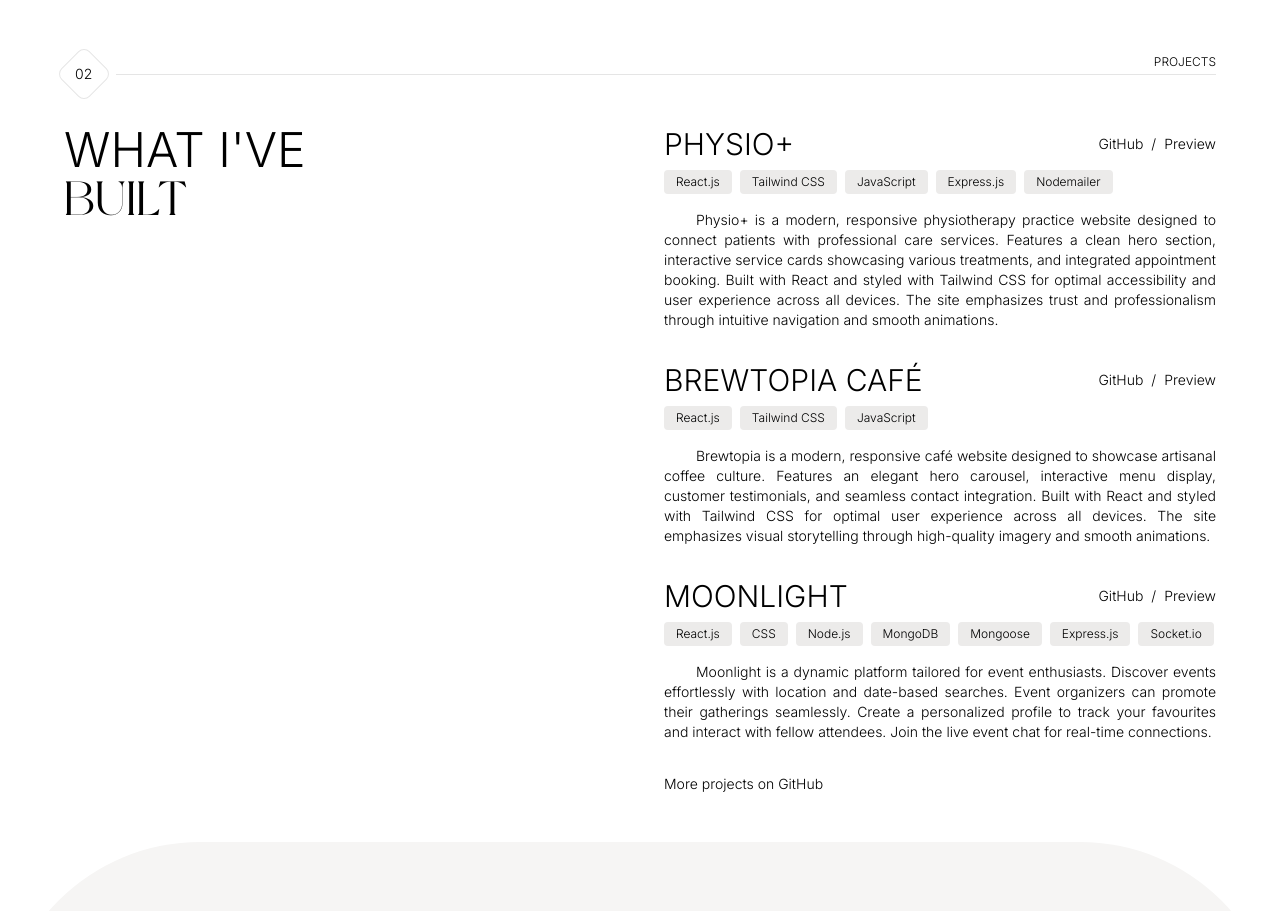
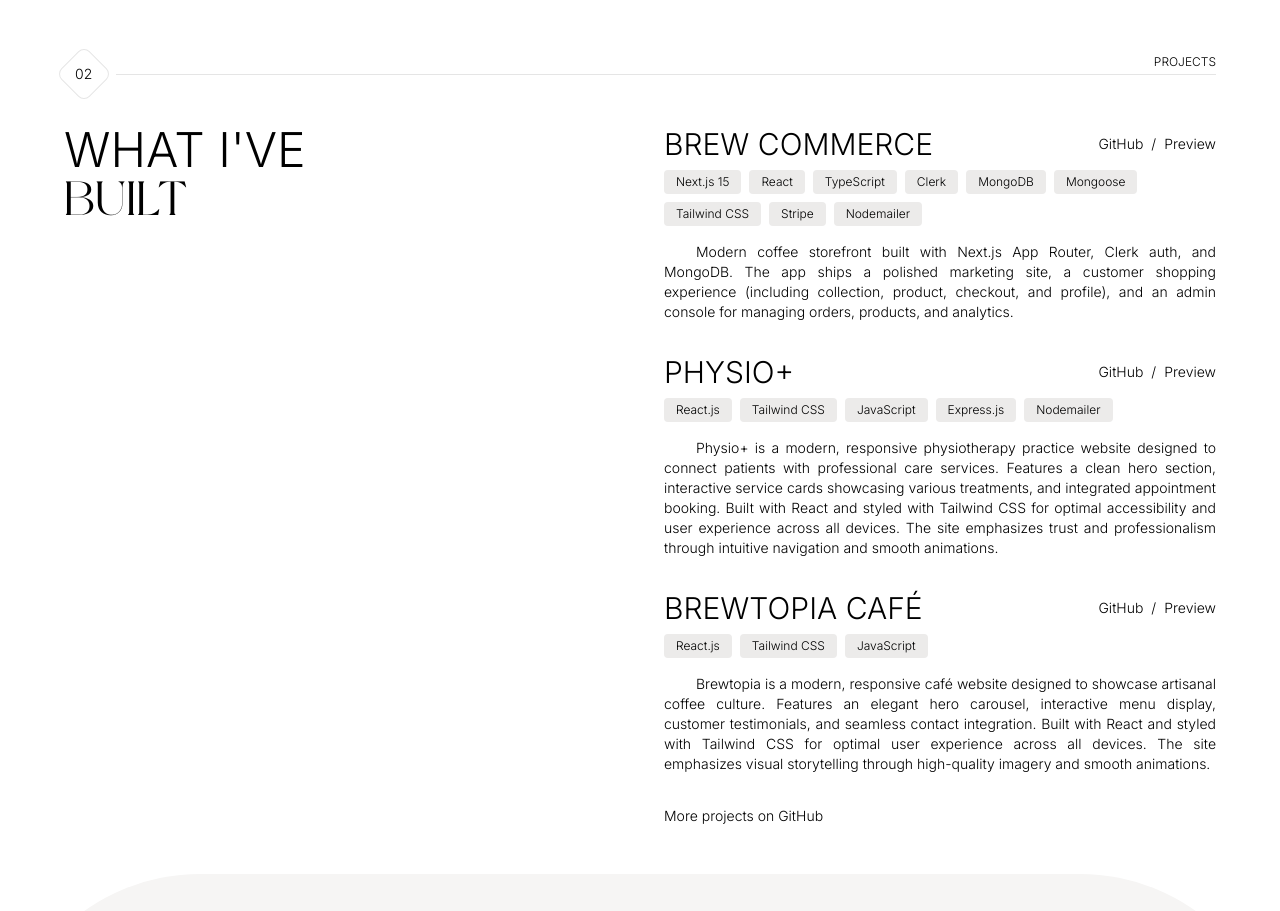
Before and after one commit to ThalitadosReis/portfolio, a React (Vite) app: page / in a window 1280 px wide. Shown: the part 1400-2311 px from the top of the page. Built offline with nearby package versions, Linux system fonts and the light colour scheme.

Commit message:
add Brew Commerce project and auto-generate project ids

```diff
--- a/src/data/projectsData.js
+++ b/src/data/projectsData.js
@@ -1,6 +1,23 @@
-const projectsData = [
+const baseProjects = [
   {
-    id: 5,
+    title: "Brew Commerce",
+    description:
+      "Modern coffee storefront built with Next.js App Router, Clerk auth, and MongoDB. The app ships a polished marketing site, a customer shopping experience (including collection, product, checkout, and profile), and an admin console for managing orders, products, and analytics.",
+    technologies: [
+      "Next.js 15",
+      "React",
+      "TypeScript",
+      "Clerk",
+      "MongoDB",
+      "Mongoose",
+      "Tailwind CSS",
+      "Stripe",
+      "Nodemailer",
+    ],
+    gitUrl: "https://github.com/ThalitadosReis/brew-commerce",
+    previewUrl: "https://brew-commerce.vercel.app/",
+  },
+  {
     title: "Physio+",
     description:
       "Physio+ is a modern, responsive physiotherapy practice website designed to connect patients with professional care services. Features a clean hero section, interactive service cards showcasing various treatments, and integrated appointment booking. Built with React and styled with Tailwind CSS for optimal accessibility and user experience across all devices. The site emphasizes trust and professionalism through intuitive navigation and smooth animations.",
@@ -15,7 +32,6 @@
     previewUrl: "https://physioplus-website.vercel.app/",
   },
   {
-    id: 4,
     title: "Brewtopia Café",
     description:
       "Brewtopia is a modern, responsive café website designed to showcase artisanal coffee culture. Features an elegant hero carousel, interactive menu display, customer testimonials, and seamless contact integration. Built with React and styled with Tailwind CSS for optimal user experience across all devices. The site emphasizes visual storytelling through high-quality imagery and smooth animations.",
@@ -23,23 +39,11 @@
     gitUrl: "https://github.com/ThalitadosReis/cafe-website",
     previewUrl: "https://brewtopiacafe.netlify.app/",
   },
-  {
-    id: 3,
-    title: "Moonlight",
-    description:
-      "Moonlight is a dynamic platform tailored for event enthusiasts. Discover events effortlessly with location and date-based searches. Event organizers can promote their gatherings seamlessly. Create a personalized profile to track your favourites and interact with fellow attendees. Join the live event chat for real-time connections.",
-    technologies: [
-      "React.js",
-      "CSS",
-      "Node.js",
-      "MongoDB",
-      "Mongoose",
-      "Express.js",
-      "Socket.io",
-    ],
-    gitUrl: "https://github.com/orgs/JoTa-Events/repositories",
-    previewUrl: "https://moonlight-events.netlify.app/",
-  }
 ];
 
+const projectsData = baseProjects.map((project, index) => ({
+  id: index + 1,
+  ...project,
+}));
+
 export default projectsData;
--- a/src/locales/de.json
+++ b/src/locales/de.json
@@ -26,6 +26,10 @@
     "moreProjects": "Weitere Projekte auf GitHub",
     "items": [
       {
+        "title": "Brew Commerce",
+        "description": "Brew Commerce ist eine moderne Kaffee-Storefront, gebaut mit dem Next.js App Router, Clerk-Authentifizierung und MongoDB. Die App bietet eine polierte Marketingseite, ein Kundenerlebnis mit Kollektion, Produkt-, Checkout- und Profilansichten sowie eine Admin-Konsole zur Verwaltung von Bestellungen, Produkten und Analysen."
+      },
+      {
         "title": "Physio+",
         "description": "Physio+ ist eine moderne, responsive Website für eine Physiotherapiepraxis, die Patienten mit professionellen Pflegeleistungen verbindet. Sie verfügt über einen sauberen Hero-Bereich, interaktive Service-Karten, die verschiedene Behandlungen präsentieren, und eine integrierte Terminbuchung. Erstellt mit React und gestylt mit Tailwind CSS für optimale Zugänglichkeit und Benutzererfahrung auf allen Geräten. Die Website legt Wert auf Vertrauen und Professionalität durch intuitive Navigation und flüssige Animationen."
       },
--- a/src/locales/en.json
+++ b/src/locales/en.json
@@ -26,6 +26,10 @@
     "moreProjects": "More projects on GitHub",
     "items": [
       {
+        "title": "Brew Commerce",
+        "description": "Modern coffee storefront built with Next.js App Router, Clerk auth, and MongoDB. The app ships a polished marketing site, a customer shopping experience (including collection, product, checkout, and profile), and an admin console for managing orders, products, and analytics."
+      },
+      {
         "title": "Physio+",
         "description": "Physio+ is a modern, responsive physiotherapy practice website designed to connect patients with professional care services. Features a clean hero section, interactive service cards showcasing various treatments, and integrated appointment booking. Built with React and styled with Tailwind CSS for optimal accessibility and user experience across all devices. The site emphasizes trust and professionalism through intuitive navigation and smooth animations."
       },
```
